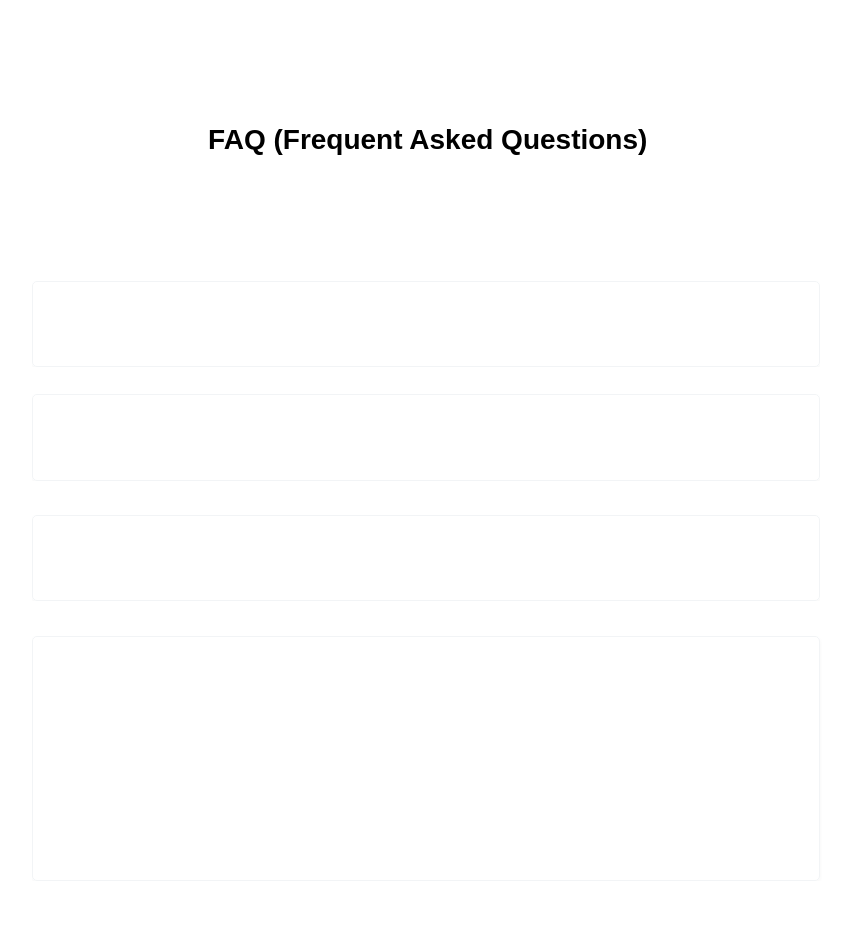
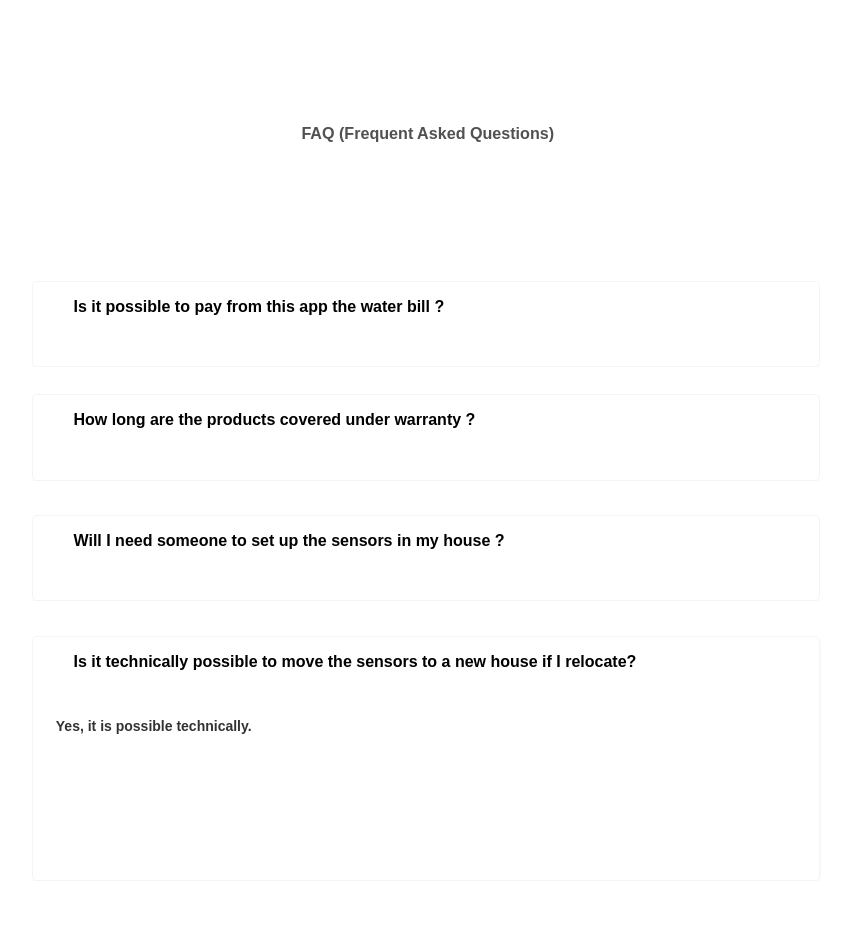
Before and after one commit to Aqualana/landing-page, a React (Vite) app: page / in a window 1280 px wide. Shown: the part 3680-4632 px from the top of the page, without its empty margins (191-1042 px from the left). Built offline with nearby package versions, Linux system fonts and the light colour scheme.

Commit message:
update color text of faq

```diff
--- a/src/BlocksContentH3TitleCenter/BlocksContentH3TitleCenter.css
+++ b/src/BlocksContentH3TitleCenter/BlocksContentH3TitleCenter.css
@@ -7,11 +7,11 @@
   position: relative;
 }
 .blocks-content-h-3-title-center .title {
-  color: #000000;
+  color: #515151;
   text-align: center;
   font-family: "CalSans-SemiBold", sans-serif;
-  font-size: 28px;
-  font-weight: 600;
+  font-size: 16.12194061279297px;
+  font-weight: 700;
   position: absolute;
   right: 1.46%;
   left: 0%;
--- a/src/ComponentsFaQsFaq1Closed/ComponentsFaQsFaq1Closed.css
+++ b/src/ComponentsFaQsFaq1Closed/ComponentsFaQsFaq1Closed.css
@@ -39,7 +39,7 @@
   overflow: visible;
 }
 .components-fa-qs-faq-1-closed .lorem-ipsum-dolor-si {
-  color: #ffffff;
+  color: #000000;
   text-align: left;
   font-family: "CalSans-SemiBold", sans-serif;
   font-size: 16px;
--- a/src/ComponentsFaQsFaq1Closed/ComponentsFaQsFaq1Closed.jsx
+++ b/src/ComponentsFaQsFaq1Closed/ComponentsFaQsFaq1Closed.jsx
@@ -12,7 +12,7 @@
         <div className="rectangle-10-copy"></div>
         <img className="div" src="div0.svg" />
         <div className="lorem-ipsum-dolor-si">
-          Lorem ipsum dolor sit amet, consectetur adipiscing elit?{" "}
+          {text}
         </div>
       </div>
       <ElementsImagesIconsSmallQuestion className="ui-images-icons-small-question-instance"></ElementsImagesIconsSmallQuestion>
--- a/src/ComponentsFaQsFaq1Collapsed/ComponentsFaQsFaq1Collapsed.css
+++ b/src/ComponentsFaQsFaq1Collapsed/ComponentsFaQsFaq1Collapsed.css
@@ -49,7 +49,7 @@
   overflow: visible;
 }
 .components-fa-qs-faq-1-collapsed .lorem-ipsum-dolor-si {
-  color: #ffffff;
+  color: #000000;
   text-align: left;
   font-family: "CalSans-SemiBold", sans-serif;
   font-size: 16px;
@@ -60,7 +60,7 @@
   top: 12px;
 }
 .components-fa-qs-faq-1-collapsed .lorem-ipsum-dolor-si2 {
-  color: #ffffff;
+  color: #000000;
   text-align: left;
   font-family: "CalSans-SemiBold", sans-serif;
   font-size: 14px;
--- a/src/ComponentsFaQsFaq1Collapsed/ComponentsFaQsFaq1Collapsed.jsx
+++ b/src/ComponentsFaQsFaq1Collapsed/ComponentsFaQsFaq1Collapsed.jsx
@@ -14,14 +14,11 @@
         <img className="line" src="line0.svg" />
         <img className="div" src="div0.svg" />
         <div className="lorem-ipsum-dolor-si">
-          Lorem ipsum dolor sit amet, consectetur adipiscing elit?{" "}
+        {text}
         </div>
       </div>
       <div className="lorem-ipsum-dolor-si2">
-        Lorem ipsum dolor sit amet, consectetur adipisicing elit, sed do eiusmod
-        tempor incididunt ut labore et dolore magna aliqua. Ut enim ad minim
-        veniam, quis nostrud exercitation ullamco laboris nisi ut aliquip ex ea
-        commodo consequat.{" "}
+        {text2}
       </div>
       <ElementsImagesIconsSmallQuestion className="ui-images-icons-small-question-instance"></ElementsImagesIconsSmallQuestion>
     </div>
```
